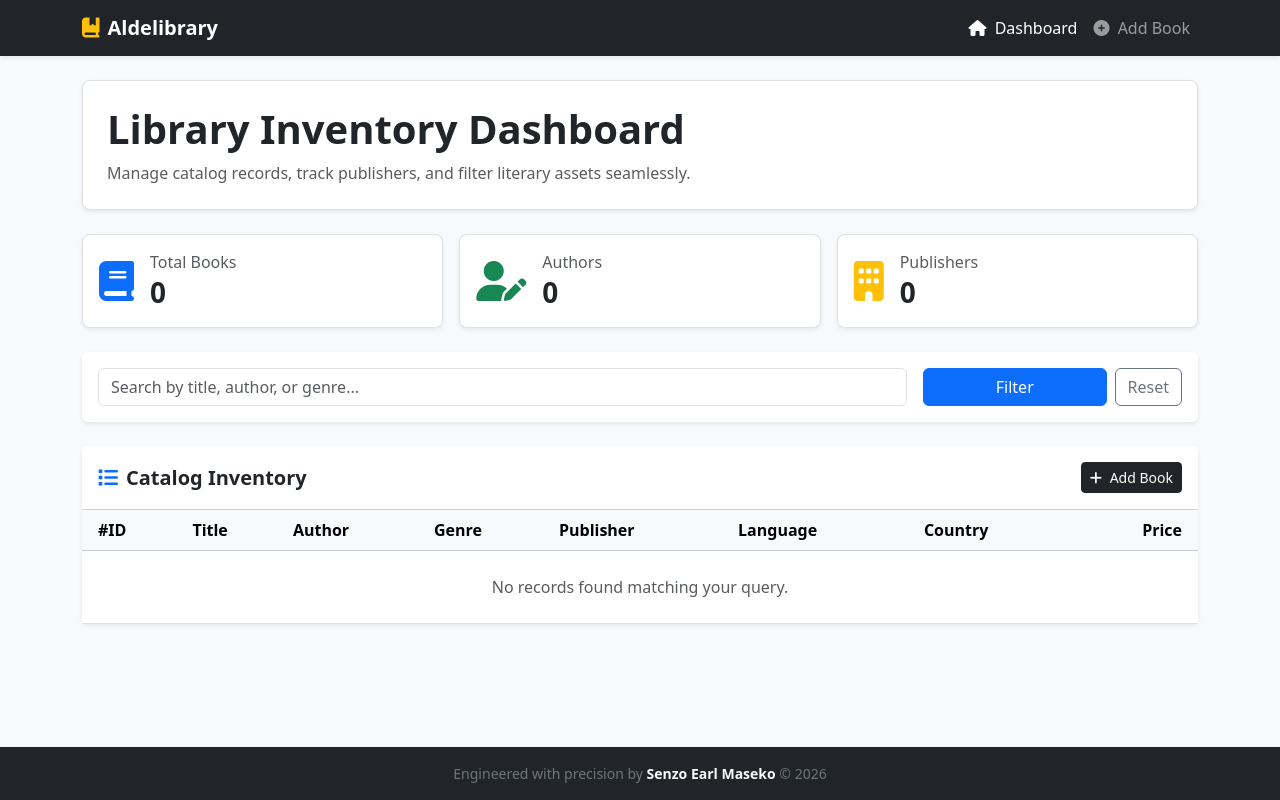
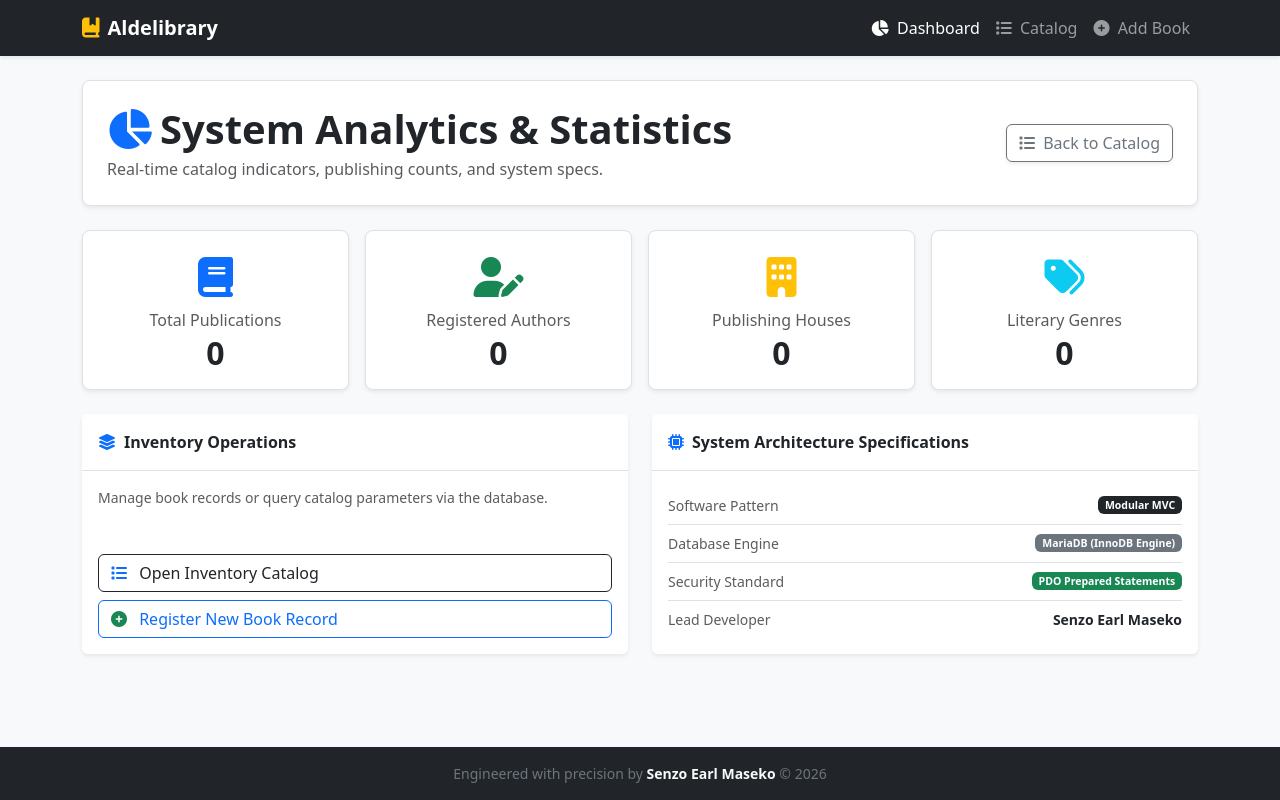
Before and after one commit to SenzoEarl/Aldelibrary, a PHP site: page /index.php?action=dashboard in a window 1280 px wide. Run offline with PHP 8.4, Linux system fonts and the light colour scheme; data that the repository does not hold is empty.

Commit message:
Arrange UI

```diff
--- a/public/index.php
+++ b/public/index.php
@@ -1,56 +1,58 @@
 <?php
 /**
- * Application Front Controller / Entry Point Router
+ * Application Front Controller / Router
  *
- * Intercepts all web requests, initializes class autoloading,
- * connects to MariaDB, and routes requests to BookController.
+ * Intercepts incoming web requests, registers class autoloading,
+ * connects to MariaDB, and routes requests to controllers.
  *
  * @author Senzo Earl Maseko
  */
 
-// Register custom PSR-4 simulation autoloader to dynamically load class files
+// Register PSR-4 simulation autoloader to dynamically include class files
 spl_autoload_register(function ($class) {
-    $prefix  = 'App\\';            // Target root namespace prefix
-    $baseDir = __DIR__ . '/../src/'; // Base directory for class source files
+    $prefix  = 'App\\';            // Root namespace prefix
+    $baseDir = __DIR__ . '/../src/'; // Physical directory mapping for source files
     $len     = strlen($prefix);
 
-    // Verify if the requested class uses this namespace prefix
     if (strncmp($prefix, $class, $len) !== 0) {
-        return; // Skip if class belongs to another namespace
+        return; // Skip if class does not match namespace
     }
 
-    // Strip namespace prefix and convert backslashes to directory separators
     $relativeClass = substr($class, $len);
     $file = $baseDir . str_replace('\\', '/', $relativeClass) . '.php';
 
-    // Require the class file if it exists on disk
     if (file_exists($file)) {
-        require $file;
+        require $file; // Require class file if found
     }
 });
 
 use App\Config\Database;
 use App\Controllers\BookController;
+use App\Controllers\DashboardController;
 
-// Initialize shared Singleton database connection object
+// Initialize shared Singleton database connection
 $db = Database::getConnection();
 
-// Instantiate the core controller, injecting the database connection
-$controller = new BookController($db);
-
-// Extract requested action route parameter from the URL GET query string (defaulting to 'index')
+// Extract requested action from URL GET parameter (defaulting to 'index')
 $action = $_GET['action'] ?? 'index';
 
-// Simple Router Dispatcher matching the requested action to controller methods
+// Route requests to appropriate controller actions
 switch ($action) {
+    case 'dashboard':
+        $dashboardController = new DashboardController($db);
+        $dashboardController->index(); // Render system dashboard / stats view
+        break;
     case 'create':
-        $controller->create(); // Render book creation form
+        $bookController = new BookController($db);
+        $bookController->create(); // Render create book form
         break;
     case 'store':
-        $controller->store();  // Handle submission to persist new book
+        $bookController = new BookController($db);
+        $bookController->store(); // Process form persistence
         break;
     case 'index':
     default:
-        $controller->index();  // Render catalog dashboard view
+        $bookController = new BookController($db);
+        $bookController->index(); // Render inventory catalog index
         break;
 }
--- a/src/Controllers/BookController.php
+++ b/src/Controllers/BookController.php
@@ -1,5 +1,4 @@
 <?php
-
 namespace App\Controllers;
 
 use App\Models\Book;
@@ -9,100 +8,58 @@ use PDO;
 /**
  * Class BookController
  *
- * Coordinates business logic, input processing, model queries,
- * and view rendering for library operations.
+ * Manages inventory catalog rendering, searching, and creation.
  *
  * @package App\Controllers
  * @author Senzo Earl Maseko
  */
-class BookController
-{
-    /**
-     * @var Book $bookModel Handles data access for books.
-     */
+class BookController {
     private Book $bookModel;
-
-    /**
-     * @var Lookup $lookupModel Handles data access for lookup reference tables.
-     */
     private Lookup $lookupModel;
 
-    /**
-     * BookController Constructor.
-     *
-     * @param PDO $db Database connection object passed to instantiate models.
-     */
-    public function __construct(PDO $db)
-    {
-        $this->bookModel = new Book($db);   // Instantiate the Book model
-        $this->lookupModel = new Lookup($db); // Instantiate the Lookup model
+    public function __construct(PDO $db) {
+        $this->bookModel   = new Book($db);
+        $this->lookupModel = new Lookup($db);
     }
 
     /**
-     * Renders the main dashboard index page showing catalog records and stats.
-     *
-     * @return void
+     * Renders catalog table view.
      */
-    public function index(): void
-    {
-        // Capture and sanitize optional search query parameter from the URL query string
+    public function index(): void {
         $search = $_GET['search'] ?? '';
+        $books  = $this->bookModel->getAllWithRelations($search);
 
-        // Retrieve book list from the model matching the search parameter
-        $books = $this->bookModel->getAllWithRelations($search);
-
-        // Calculate dynamic statistical indicators for top widget cards
-        $totalBooks = count($books);
-        $totalAuthors = count($this->lookupModel->getTableData('Author'));
-        $totalPublishers = count($this->lookupModel->getTableData('Publisher'));
-
-        // Load the main view layout file
         require_once __DIR__ . '/../Views/books/index.php';
     }
 
     /**
-     * Renders the "Add New Book" form page with dropdown options.
-     *
-     * @return void
+     * Renders book creation form view with lookup options.
      */
-    public function create(): void
-    {
-        // Load all options from lookup tables to populate form drop-down selections
-        $authors = $this->lookupModel->getTableData('Author');
-        $languages = $this->lookupModel->getTableData('Language');
-        $genres = $this->lookupModel->getTableData('Genre');
+    public function create(): void {
+        $authors    = $this->lookupModel->getTableData('Author');
+        $languages  = $this->lookupModel->getTableData('Language');
+        $genres     = $this->lookupModel->getTableData('Genre');
         $publishers = $this->lookupModel->getTableData('Publisher');
-        $countries = $this->lookupModel->getTableData('Country');
+        $countries  = $this->lookupModel->getTableData('Country');
 
-        // Load the create view template
         require_once __DIR__ . '/../Views/books/create.php';
     }
 
     /**
-     * Handles POST submission to create and save a new book record.
-     *
-     * @return void
+     * Handles POST submission to create new book.
      */
-    public function store(): void
-    {
-        // Ensure request method is POST before processing form input
+    public function store(): void {
         if ($_SERVER['REQUEST_METHOD'] === 'POST') {
-            // Trim whitespace from title and convert price input to float
-            $name = trim($_POST['name'] ?? '');
+            $name  = trim($_POST['name'] ?? '');
             $price = floatval($_POST['price'] ?? 0);
 
-            // Basic server-side field validation
             if (!empty($name) && $price > 0) {
-                // Insert book via model
                 $this->bookModel->create($_POST);
-
-                // Redirect back to main page with success status query flag
                 header('Location: index.php?status=success');
                 exit;
             }
         }
 
-        // Redirect back to form with error indicator if validation fails
         header('Location: index.php?action=create&status=error');
         exit;
     }
--- a/src/Views/books/index.php
+++ b/src/Views/books/index.php
@@ -1,52 +1,31 @@
 <?php
 /**
- * Book Catalog / Dashboard View Template
+ * Book Catalog Inventory View Template
  *
- * Renders statistical cards, search filters, and tabular display of book records.
+ * Displays search controls, quick actions, and tabular inventory records.
  *
+ * @package App\Views\Books
  * @author Senzo Earl Maseko
  */
 
-// Load shared header layout component
+// Include shared header layout component
 include __DIR__ . '/../layouts/header.php';
 ?>
 
-<!-- Hero Banner Header -->
+<!-- Catalog Banner Header -->
 <div class="p-4 mb-4 bg-white rounded-3 shadow-sm border">
-    <h1 class="display-6 fw-bold text-dark">Library Inventory Dashboard</h1>
-    <p class="text-muted mb-0">Manage catalog records, track publishers, and filter literary assets seamlessly.</p>
-</div>
-
-<!-- Dashboard Metric Cards Row -->
-<div class="row g-3 mb-4">
-    <!-- Card 1: Total Books Count -->
-    <div class="col-md-4">
-        <div class="p-3 bg-white border rounded-3 shadow-sm d-flex align-items-center">
-            <div class="fs-1 text-primary me-3"><i class="fa-solid fa-book"></i></div>
-            <div>
-                <h6 class="text-muted mb-1">Total Books</h6>
-                <h3 class="fw-bold mb-0"><?php echo $totalBooks ?? '-\0/-'; // Display total calculated book count ?></h3>
-            </div>
+    <div class="d-flex justify-content-between align-items-center flex-wrap gap-2">
+        <div>
+            <h1 class="display-6 fw-bold text-dark mb-1">Library Inventory Catalog</h1>
+            <p class="text-muted mb-0">Browse publications, search by metadata, or manage library records.</p>
         </div>
-    </div>
-    <!-- Card 2: Registered Authors Count -->
-    <div class="col-md-4">
-        <div class="p-3 bg-white border rounded-3 shadow-sm d-flex align-items-center">
-            <div class="fs-1 text-success me-3"><i class="fa-solid fa-user-pen"></i></div>
-            <div>
-                <h6 class="text-muted mb-1">Authors</h6>
-                <h3 class="fw-bold mb-0"><?php echo $totalAuthors ?? 0; // Display total author count ?></h3>
-            </div>
-        </div>
-    </div>
-    <!-- Card 3: Publishers Count -->
-    <div class="col-md-4">
-        <div class="p-3 bg-white border rounded-3 shadow-sm d-flex align-items-center">
-            <div class="fs-1 text-warning me-3"><i class="fa-solid fa-building"></i></div>
-            <div>
-                <h6 class="text-muted mb-1">Publishers</h6>
-                <h3 class="fw-bold mb-0"><?php echo $totalPublishers ?? 0; // Display publisher count ?></h3>
-            </div>
+        <div>
+            <a href="index.php?action=create" class="btn btn-primary shadow-sm">
+                <i class="fa-solid fa-plus me-1"></i> Add New Book
+            </a>
+            <a href="index.php?action=dashboard" class="btn btn-outline-dark shadow-sm ms-1">
+                <i class="fa-solid fa-chart-pie me-1"></i> View Analytics
+            </a>
         </div>
     </div>
 </div>
@@ -56,7 +35,6 @@ include __DIR__ . '/../layouts/header.php';
     <div class="card-body">
         <form method="GET" action="index.php" class="row g-3">
             <div class="col-md-9">
-                <!-- Search Keyword Input Field -->
                 <input type="text" class="form-control" name="search" placeholder="Search by title, author, or genre..." value="<?php echo htmlspecialchars($search ?? ''); ?>">
             </div>
             <div class="col-md-3 d-grid gap-2 d-flex">
@@ -67,10 +45,10 @@ include __DIR__ . '/../layouts/header.php';
     </div>
 </div>
 
-<!-- Book Catalog Table -->
+<!-- Catalog Records Table -->
 <div class="card shadow-sm border-0">
     <div class="card-header bg-white py-3 d-flex justify-content-between align-items-center">
-        <h5 class="mb-0 fw-bold"><i class="fa-solid fa-list me-2 text-primary"></i>Catalog Inventory</h5>
+        <h5 class="mb-0 fw-bold"><i class="fa-solid fa-list me-2 text-primary"></i>Catalog Records</h5>
         <a href="index.php?action=create" class="btn btn-sm btn-dark"><i class="fa-solid fa-plus me-1"></i> Add Book</a>
     </div>
     <div class="card-body p-0">
@@ -90,7 +68,6 @@ include __DIR__ . '/../layouts/header.php';
                 </thead>
                 <tbody>
                     <?php if (count($books) > 0): ?>
-                        <!-- Loop through and display each book record -->
                         <?php foreach ($books as $book): ?>
                             <tr>
                                 <td class="ps-3 text-muted">#<?php echo $book['book_id']; ?></td>
@@ -104,7 +81,6 @@ include __DIR__ . '/../layouts/header.php';
                             </tr>
                         <?php endforeach; ?>
                     <?php else: ?>
-                        <!-- Render empty state fallback message if no records match -->
                         <tr><td colspan="8" class="text-center py-4 text-muted">No records found matching your query.</td></tr>
                     <?php endif; ?>
                 </tbody>
@@ -114,6 +90,6 @@ include __DIR__ . '/../layouts/header.php';
 </div>
 
 <?php
-// Load shared footer layout component
+// Include shared footer layout component
 include __DIR__ . '/../layouts/footer.php';
 ?>
--- a/src/Views/dashboard/index.php
+++ b/src/Views/dashboard/index.php
@@ -1,102 +1,124 @@
 <?php
 /**
- * Analytics Dashboard View Template
+ * System Analytics & Statistics View
  *
- * Provides high-level operational metrics, entity breakdowns,
- * and quick-action navigation for the library system.
+ * Houses dynamic metric indicators and system architecture information.
  *
+ * @package App\Views\Dashboard
  * @author Senzo Earl Maseko
  */
 
-// Load layout header component
+// Include shared header layout component
 include __DIR__ . '/../layouts/header.php';
 ?>
 
-<!-- Overview Header Banner -->
+<!-- Analytics Header Banner -->
 <div class="p-4 mb-4 bg-white rounded-3 shadow-sm border">
-    <div class="d-flex justify-content-between align-items-center">
+    <div class="d-flex justify-content-between align-items-center flex-wrap gap-2">
         <div>
-            <h1 class="display-6 fw-bold text-dark mb-1">Library System Overview</h1>
-            <p class="text-muted mb-0">System performance, catalog distribution, and quick administration.</p>
+            <h1 class="display-6 fw-bold text-dark mb-1"><i class="fa-solid fa-chart-pie text-primary me-2"></i>System Analytics & Statistics</h1>
+            <p class="text-muted mb-0">Real-time catalog indicators, publishing counts, and system specs.</p>
         </div>
-        <a href="index.php?action=create" class="btn btn-primary">
-            <i class="fa-solid fa-plus me-1"></i> Add New Record
-        </a>
+        <div>
+            <a href="index.php" class="btn btn-outline-secondary shadow-sm">
+                <i class="fa-solid fa-list me-1"></i> Back to Catalog
+            </a>
+        </div>
     </div>
 </div>
 
-<!-- Primary System Metrics Row -->
+<!-- Primary Metric Stat Cards Row -->
 <div class="row g-3 mb-4">
+    <!-- Total Books Stat Card -->
     <div class="col-md-3">
         <div class="p-3 bg-white border rounded-3 shadow-sm text-center">
             <div class="fs-1 text-primary mb-1"><i class="fa-solid fa-book"></i></div>
-            <h6 class="text-muted mb-1">Total Books</h6>
-            <h2 class="fw-bold mb-0 text-dark"><?php echo $totalBooks ?? 0; ?></h2>
+            <h6 class="text-muted mb-1">Total Publications</h6>
+            <h2 class="fw-bold mb-0 text-dark"><?php echo isset($totalBooks) ? $totalBooks : 0; ?></h2>
         </div>
     </div>
+
+    <!-- Registered Authors Stat Card -->
     <div class="col-md-3">
         <div class="p-3 bg-white border rounded-3 shadow-sm text-center">
             <div class="fs-1 text-success mb-1"><i class="fa-solid fa-user-pen"></i></div>
             <h6 class="text-muted mb-1">Registered Authors</h6>
-            <h2 class="fw-bold mb-0 text-dark"><?php echo $totalAuthors ?? 0; ?></h2>
+            <h2 class="fw-bold mb-0 text-dark"><?php echo isset($totalAuthors) ? $totalAuthors : 0; ?></h2>
         </div>
     </div>
+
+    <!-- Active Publishers Stat Card -->
     <div class="col-md-3">
         <div class="p-3 bg-white border rounded-3 shadow-sm text-center">
             <div class="fs-1 text-warning mb-1"><i class="fa-solid fa-building"></i></div>
-            <h6 class="text-muted mb-1">Publishers</h6>
-            <h2 class="fw-bold mb-0 text-dark"><?php echo $totalPublishers ?? 0; ?></h2>
+            <h6 class="text-muted mb-1">Publishing Houses</h6>
+            <h2 class="fw-bold mb-0 text-dark"><?php echo isset($totalPublishers) ? $totalPublishers : 0; ?></h2>
         </div>
     </div>
+
+    <!-- Total Genres Stat Card -->
     <div class="col-md-3">
         <div class="p-3 bg-white border rounded-3 shadow-sm text-center">
             <div class="fs-1 text-info mb-1"><i class="fa-solid fa-tags"></i></div>
-            <h6 class="text-muted mb-1">Genres</h6>
-            <h2 class="fw-bold mb-0 text-dark"><?php echo $totalGenres ?? 0; ?></h2>
+            <h6 class="text-muted mb-1">Literary Genres</h6>
+            <h2 class="fw-bold mb-0 text-dark"><?php echo isset($totalGenres) ? $totalGenres : 0; ?></h2>
         </div>
     </div>
 </div>
 
-<!-- Detailed Entity Quick Links -->
+<!-- Administrative Info Section -->
 <div class="row g-4">
+    <!-- Navigation Options -->
     <div class="col-md-6">
-        <div class="card border-0 shadow-sm">
-            <div class="card-header bg-white fw-bold py-3">
-                <i class="fa-solid fa-layer-group text-primary me-2"></i>Catalog Quick Navigation
+        <div class="card border-0 shadow-sm h-100">
+            <div class="card-header bg-white fw-bold py-3 border-bottom">
+                <i class="fa-solid fa-layer-group text-primary me-2"></i>Inventory Operations
             </div>
-            <div class="card-body">
-                <p class="text-muted small mb-3">Jump directly into catalog operations or search for specific publications.</p>
+            <div class="card-body d-flex flex-column justify-content-between">
+                <p class="text-muted small">Manage book records or query catalog parameters via the database.</p>
                 <div class="d-grid gap-2">
                     <a href="index.php" class="btn btn-outline-dark text-start">
-                        <i class="fa-solid fa-list me-2"></i> View Full Inventory Catalog
+                        <i class="fa-solid fa-list me-2 text-primary"></i> Open Inventory Catalog
                     </a>
                     <a href="index.php?action=create" class="btn btn-outline-primary text-start">
-                        <i class="fa-solid fa-circle-plus me-2"></i> Insert New Book Record
+                        <i class="fa-solid fa-circle-plus me-2 text-success"></i> Register New Book Record
                     </a>
                 </div>
             </div>
         </div>
     </div>
 
+    <!-- Architecture Specifications -->
     <div class="col-md-6">
-        <div class="card border-0 shadow-sm">
-            <div class="card-header bg-white fw-bold py-3">
-                <i class="fa-solid fa-circle-info text-primary me-2"></i>System Technical Info
+        <div class="card border-0 shadow-sm h-100">
+            <div class="card-header bg-white fw-bold py-3 border-bottom">
+                <i class="fa-solid fa-microchip text-primary me-2"></i>System Architecture Specifications
             </div>
             <div class="card-body">
                 <ul class="list-group list-group-flush small">
                     <li class="list-group-item d-flex justify-content-between align-items-center ps-0 pe-0">
-                        <span>Architecture Pattern</span>
+                        <span class="text-muted">Software Pattern</span>
                         <span class="badge bg-dark">Modular MVC</span>
                     </li>
                     <li class="list-group-item d-flex justify-content-between align-items-center ps-0 pe-0">
-                        <span>Database Engine</span>
-                        <span class="badge bg-secondary">MariaDB (InnoDB)</span>
+                        <span class="text-muted">Database Engine</span>
+                        <span class="badge bg-secondary">MariaDB (InnoDB Engine)</span>
                     </li>
                     <li class="list-group-item d-flex justify-content-between align-items-center ps-0 pe-0">
-                        <span>Security Standard</span>
+                        <span class="text-muted">Security Standard</span>
                         <span class="badge bg-success">PDO Prepared Statements</span>
                     </li>
                     <li class="list-group-item d-flex justify-content-between align-items-center ps-0 pe-0">
-                        <span>Lead Developer</span>
-                        <span class="fw-semibold
+                        <span class="text-muted">Lead Developer</span>
+                        <span class="fw-bold text-dark">Senzo Earl Maseko</span>
+                    </li>
+                </ul>
+            </div>
+        </div>
+    </div>
+</div>
+
+<?php
+// Include shared footer layout component
+include __DIR__ . '/../layouts/footer.php';
+?>
--- a/src/Views/layouts/header.php
+++ b/src/Views/layouts/header.php
@@ -1,10 +1,11 @@
 <?php
 /**
- * Layout Header Component
+ * Header Template Component
  *
- * Provides the global HTML document structure, CSS stylesheet links,
- * and main navigation menu header.
+ * Provides global HTML head tags, Bootstrap 5 CDN stylesheets, FontAwesome,
+ * and responsive navigation menu headers.
  *
+ * @package App\Views\Layouts
  * @author Senzo Earl Maseko
  */
 ?>
@@ -14,25 +15,42 @@
     <meta charset="UTF-8">
     <meta name="viewport" content="width=device-width, initial-scale=1.0">
     <title>Aldelibrary - Professional Library Management</title>
-    <!-- Load Bootstrap 5 CSS CDN -->
+    <!-- Bootstrap 5 CSS CDN -->
     <link href="https://cdn.jsdelivr.net/npm/bootstrap@5.3.2/dist/css/bootstrap.min.css" rel="stylesheet">
-    <!-- Load FontAwesome Icon Kit -->
+    <!-- FontAwesome UI Icons CDN -->
     <link rel="stylesheet" href="https://cdnjs.cloudflare.com/ajax/libs/font-awesome/6.4.2/css/all.min.css">
-    <!-- Custom CSS File -->
+    <!-- Application Custom Stylesheet -->
     <link rel="stylesheet" href="assets/css/custom.css">
 </head>
 <body class="bg-light d-flex flex-column min-vh-100">
-    <!-- Main Top Navigation Header -->
+
+    <!-- Navigation Header Bar -->
     <nav class="navbar navbar-expand-lg navbar-dark bg-dark shadow-sm">
         <div class="container">
             <a class="navbar-brand fw-bold" href="index.php">
                 <i class="fa-solid fa-book-bookmark text-warning me-2"></i>Aldelibrary
             </a>
-            <div class="navbar-nav ms-auto">
-                <a class="nav-link active" href="index.php"><i class="fa-solid fa-house me-1"></i> Dashboard</a>
-                <a class="nav-link" href="index.php?action=create"><i class="fa-solid fa-plus-circle me-1"></i> Add Book</a>
+            <button class="navbar-toggler" type="button" data-bs-toggle="collapse" data-bs-target="#navbarContent" aria-controls="navbarContent" aria-expanded="false" aria-label="Toggle navigation">
+                <span class="navbar-toggler-icon"></span>
+            </button>
+            <div class="collapse navbar-collapse" id="navbarContent">
+                <div class="navbar-nav ms-auto">
+                    <!-- Dashboard / Stats Link -->
+                    <a class="nav-link <?php echo (isset($_GET['action']) && $_GET['action'] === 'dashboard') ? 'active' : ''; ?>" href="index.php?action=dashboard">
+                        <i class="fa-solid fa-chart-pie me-1"></i> Dashboard
+                    </a>
+                    <!-- Catalog Link -->
+                    <a class="nav-link <?php echo (!isset($_GET['action']) || $_GET['action'] === 'index') ? 'active' : ''; ?>" href="index.php">
+                        <i class="fa-solid fa-list me-1"></i> Catalog
+                    </a>
+                    <!-- Add Book Link -->
+                    <a class="nav-link <?php echo (isset($_GET['action']) && $_GET['action'] === 'create') ? 'active' : ''; ?>" href="index.php?action=create">
+                        <i class="fa-solid fa-plus-circle me-1"></i> Add Book
+                    </a>
+                </div>
             </div>
         </div>
     </nav>
-    <!-- Start Main Container -->
+
+    <!-- Main View Content Area -->
     <main class="container my-4 flex-grow-1">
```
